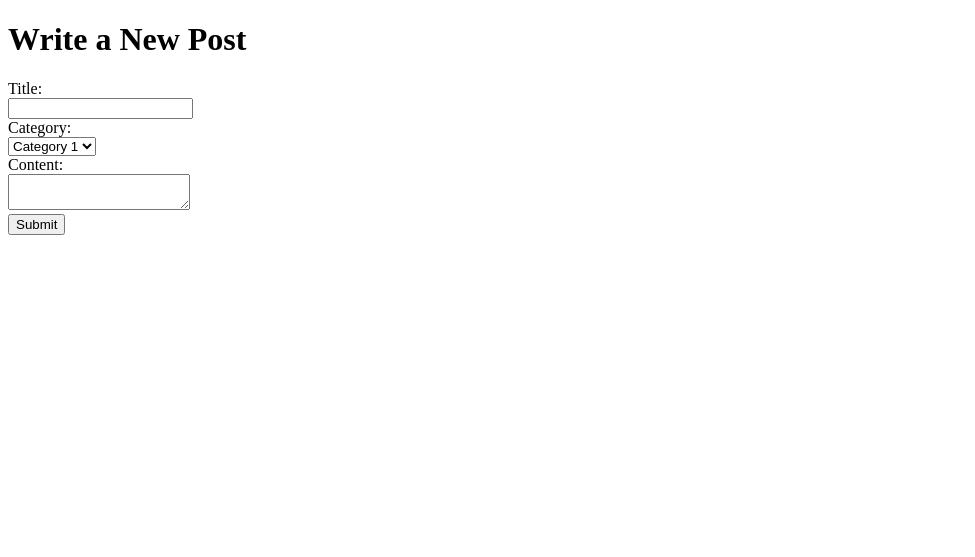
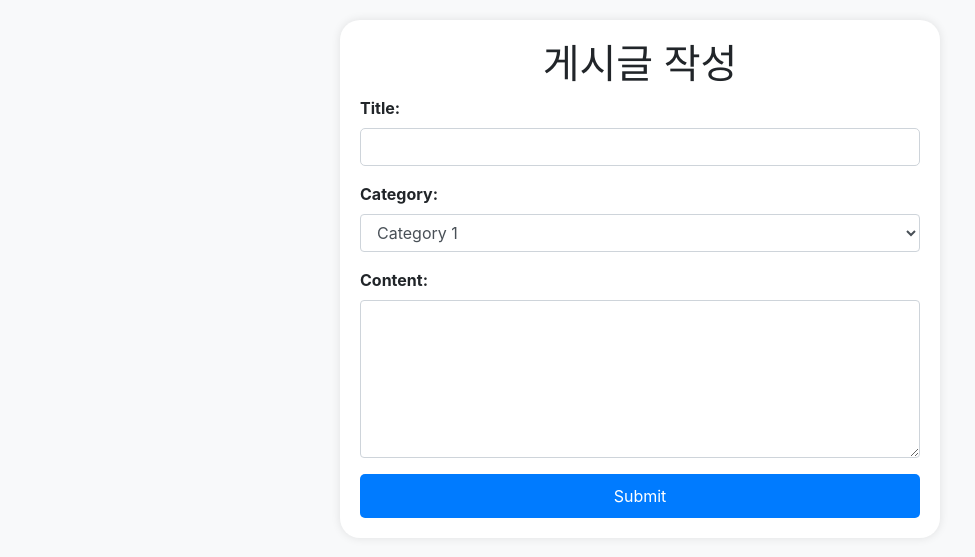
Before and after one commit to creative-darkstar/sparta-ai6-week8-pyteampj, a Flask app: page /write in a window 1280 px wide. Shown: the top 557 px of the page, without its empty margins (0-975 px from the left). Run offline with Flask 3, Linux system fonts and the light colour scheme; some libraries are stand-ins or nearby versions.

Commit message:
html css

```diff
--- a/app_write.py
+++ b/app_write.py
@@ -55,12 +55,16 @@ def get_posts():
             'post_id': post.id,
             'title': post_data['title'],
             'category': post_data['category'],
+
             'author': user_info['username'],
             'create_date': post_data['create_date'],
             'images': post_data.get('images', []),
             'is_secret': post_data['is_secret'],
             'update_date': post_data['update_date'],
-            'userinfo_id': post_data['userinfo_id']
+            'userinfo_id': post_data['userinfo_id'],
+
+            'content': post_data['content']
+            # 게시글 내용 불러오기 테스트
 
             # 'post_id': post.id,
             # 'title': post_data['title'],
--- a/templates/write.html
+++ b/templates/write.html
@@ -4,23 +4,95 @@
 <head>
     <meta charset="UTF-8">
     <meta name="viewport" content="width=device-width, initial-scale=1.0">
-    <title>Write Post</title>
+    <title>게시글 작성</title>
+    <!-- 부트스트랩 CDN 추가 -->
+    <link href="https://stackpath.bootstrapcdn.com/bootstrap/4.5.2/css/bootstrap.min.css" rel="stylesheet">
+    <style>
+        body {
+            background-color: #f8f9fa;
+            /* 부트스트랩 기본 배경색 */
+            padding-top: 20px;
+        }
+
+        .container {
+            max-width: 600px;
+            margin: 0 auto;
+            background-color: #fff;
+            /* 흰색 배경색 */
+            padding: 20px;
+            border-radius: 20px;
+            /* 약간 둥글게 */
+            box-shadow: 0 0 10px rgba(0, 0, 0, 0.1);
+            /* 회색 그림자 */
+        }
+
+        h1 {
+            text-align: center;
+        }
+
+        form label {
+            font-weight: bold;
+        }
+
+        form input[type="text"],
+        form select,
+        form textarea {
+            width: 100%;
+            padding: 10px;
+            margin-bottom: 15px;
+            border: 1px solid #ced4da;
+            /* 회색 테두리 */
+            border-radius: 5px;
+            box-sizing: border-box;
+        }
+
+        form input[type="submit"] {
+            width: 100%;
+            padding: 10px;
+            border: none;
+            border-radius: 5px;
+            background-color: #007bff;
+            /* 파란색 배경색 */
+            color: #fff;
+            /* 흰색 글자색 */
+            cursor: pointer;
+            transition: background-color 0.3s ease;
+        }
+
+        form input[type="submit"]:hover {
+            background-color: #0056b3;
+            /* 파란색 활성 배경색 */
+        }
+    </style>
 </head>
 
 <body>
-    <h1>Write a New Post</h1>
-    <form action="/write" method="post">
-        <label for="title">Title:</label><br>
-        <input type="text" id="title" name="title"><br>
-        <label for="category">Category:</label><br>
-        <select id="category" name="category">
-            <option value="category1">Category 1</option>
-            <option value="category2">Category 2</option>
-        </select><br>
-        <label for="content">Content:</label><br>
-        <textarea id="content" name="content"></textarea><br>
-        <input type="submit" value="Submit">
-    </form>
+    <div class="container">
+        <h1>게시글 작성
+
+        </h1>
+        <form action="/write" method="post">
+            <div class="form-group">
+                <label for="title">Title:</label>
+                <input type="text" id="title" name="title" class="form-control">
+            </div>
+            <div class="form-group">
+                <label for="category">Category:</label>
+                <select id="category" name="category" class="form-control">
+                    <option value="category1">Category 1</option>
+                    <option value="category2">Category 2</option>
+                </select>
+            </div>
+            <div class="form-group">
+                <label for="content">Content:</label>
+                <textarea id="content" name="content" class="form-control" rows="6"></textarea>
+            </div>
+            <input type="submit" value="Submit" class="btn btn-primary">
+        </form>
+    </div>
+
+    <!-- 부트스트랩 자바스크립트 CDN 추가 -->
+    <script src="https://stackpath.bootstrapcdn.com/bootstrap/4.5.2/js/bootstrap.min.js"></script>
 </body>
 
 </html>
```
Also changed, not shown: templates/edit.html (+86 -18 lines), templates/index.html (+52 -24 lines).
